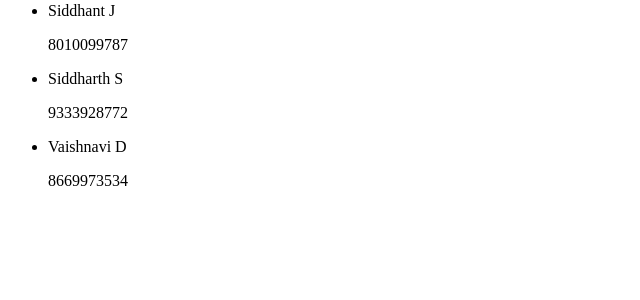
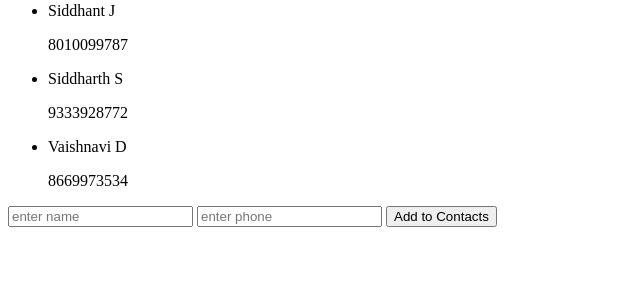
Before and after one commit to Sid-0602/MERN-WEB-DEV--23, a Node server app: page / in a window 1280 px wide. Shown: the part 136-436 px from the top of the page, without its empty margins (0-640 px from the left). Run offline with Node 20, Linux system fonts and the light colour scheme.

Commit message:
Parser Update Push

```diff
--- a/BackEnd/Projects/Contact-List/index.js
+++ b/BackEnd/Projects/Contact-List/index.js
@@ -48,6 +48,12 @@ app.get('/practise',function(req,res){
     });
 });
 
+//Create a contact:
+
+app.post("/create-contact", (req, res) => {
+    // return res.redirect('/practise');
+});
+
 app.listen(port,function(err){
     if(err){
         console.log("Error!!",err);
--- a/BackEnd/Projects/Contact-List/package.json
+++ b/BackEnd/Projects/Contact-List/package.json
@@ -9,6 +9,7 @@
   "author": "Siddhant J",
   "license": "ISC",
   "dependencies": {
+    "body-parser": "^1.20.2",
     "ejs": "^3.1.9",
     "express": "^4.18.2"
   }
--- a/BackEnd/Projects/Contact-List/views/home.ejs
+++ b/BackEnd/Projects/Contact-List/views/home.ejs
@@ -22,6 +22,12 @@
                 <%}%>
             </ul>
         </div>
+
+        <form action='/create-contact' method="POST">
+            <input type="text" name="my_name" placeholder="enter name" required>
+            <input type="number" name="my_phone" placeholder="enter phone">
+            <button type="submit">Add to Contacts</button>
+        </form>
     </div>
 </body>
 </html>
```
Also changed, not shown: 1 other file.
